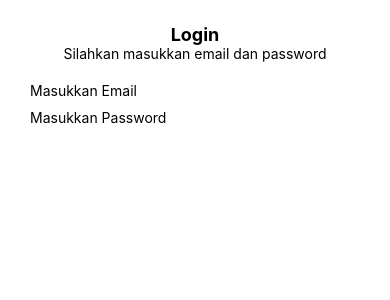
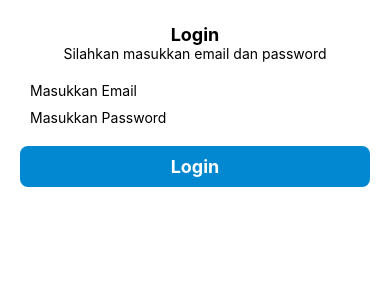
Before and after one commit to chairoel/first-project-react-native, a React Native app: screen / in a window 390 px wide. Shown: the top 300 px of the page. Built offline with nearby package versions, Linux system fonts and the light colour scheme.

Commit message:
add button login using touchable opacity

```diff
--- a/App.js
+++ b/App.js
@@ -1,5 +1,5 @@
 import React, {useState, useEffect} from 'react';
-import {StatusBar, Text, TextInput, View} from 'react-native';
+import {StatusBar, Text, TextInput, TouchableOpacity, View} from 'react-native';
 
 const App = () => {
   const [email, setEmail] = useState('');
@@ -15,6 +15,8 @@ const App = () => {
           fontSize: 18,
           fontWeight: 'bold',
           marginTop: 24,
+
+          color: '#000000',
         }}>
         Login
       </Text>
@@ -52,6 +54,23 @@ const App = () => {
         onChangeText={text => setPassword(text)}
         secureTextEntry // same like "secureTextEntry={true}""
       />
+
+      <TouchableOpacity
+        style={{
+          backgroundColor: '#0288d1',
+          marginHorizontal: 20,
+          marginTop: 20,
+          justifyContent: 'center',
+          alignItems: 'center',
+
+          paddingTop: 10,
+          paddingBottom: 10,
+          borderRadius: 8,
+        }}>
+        <Text style={{fontSize: 18, color: 'white', fontWeight: 'bold'}}>
+          Login
+        </Text>
+      </TouchableOpacity>
     </View>
   );
 };
```
